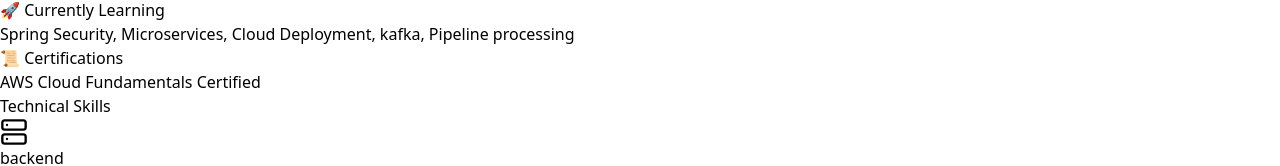
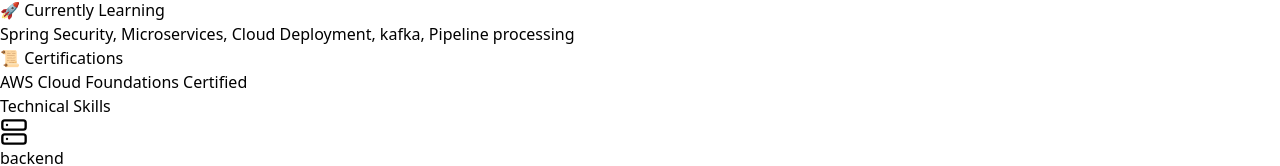
Before and after one commit to Bp005/Portfolio, a React (Vite) app: page / in a window 1280 px wide. Shown: the part 568-734 px from the top of the page. Built offline with nearby package versions, Linux system fonts and the light colour scheme.

Commit message:
minor changes

```diff
--- a/src/App.jsx
+++ b/src/App.jsx
@@ -334,7 +334,7 @@ function App() {
                     rel="noopener noreferrer"
                     className="hover:underline text-blue-400"
                   >
-                    AWS Cloud Fundamentals Certified
+                    AWS Cloud Foundations  Certified
                   </a>
                 </p>
               </div>
```
